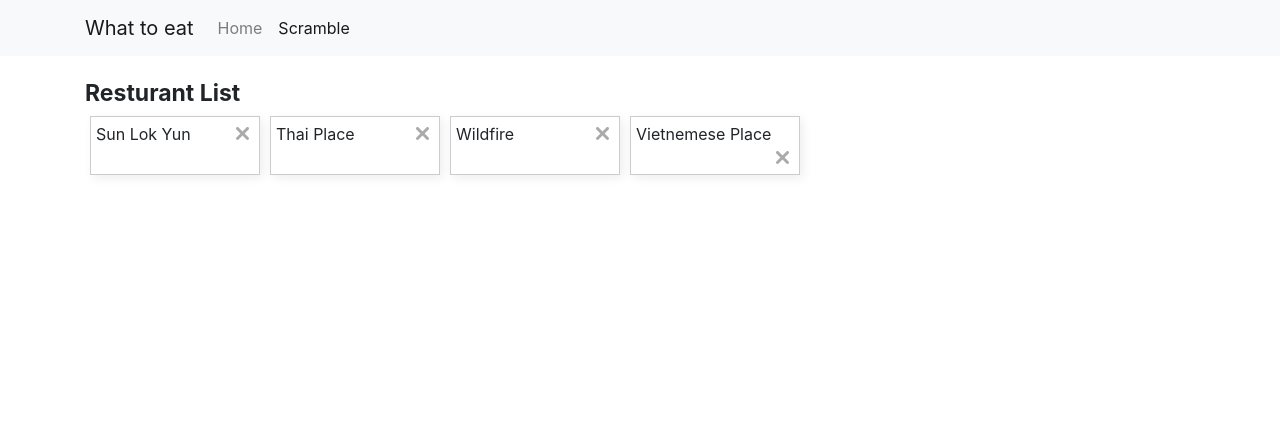
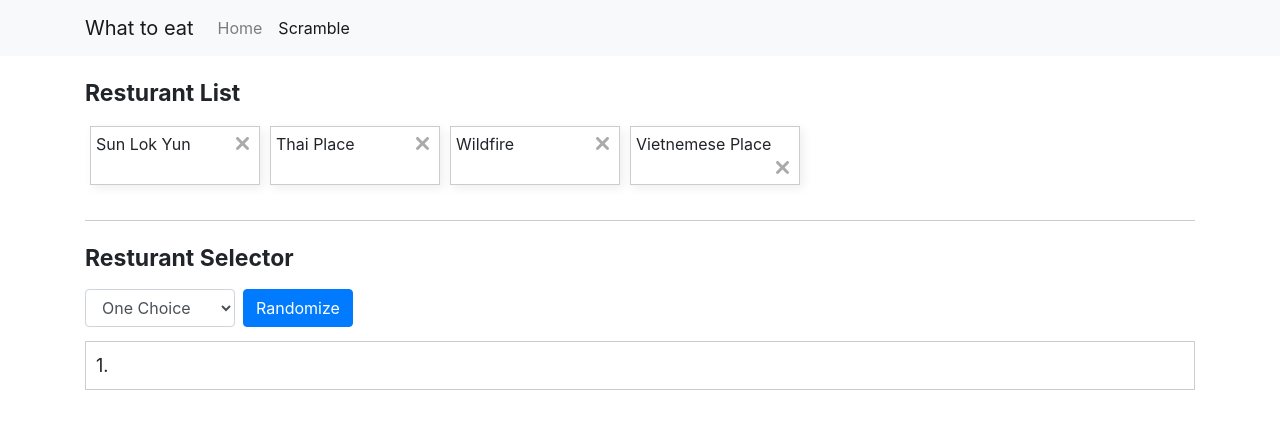
Before and after one commit to savethebear/What-to-eat, a website: page public/scramble/index.html in a window 1280 px wide. Drawn offline with nearby package versions, Linux system fonts and the light colour scheme.

Commit message:
added randomize functionality

```diff
--- a/public/css/style.css
+++ b/public/css/style.css
@@ -1,3 +1,4 @@
+/* common */
 .h_flex {
     display: -ms-flexbox;
     display: flex;
@@ -8,21 +9,23 @@
     -ms-flex-direction: column;
     flex-direction: column;
 }
-
-/* resturant list */
-.resturant_list_container {
+.section_container {
     padding: 10px 0;
     margin: 10px 0 0 0;
 }
-.resturant_list_container .resturant_list_title {
+.section_title {
     font-size: 23px;
     font-weight: bold;
 }
-.resturant_list_container .resturant_list {
+/* end of common */
+
+/* resturant list */
+.section_container .resturant_list {
     display: flex;
     flex-wrap: wrap;
+    margin: 10px 0;
 }
-.resturant_list_container .resturant_item {
+.section_container .resturant_item {
     margin: 5px;
     padding: 5px;
     border: 1px solid #ccc;
@@ -30,16 +33,16 @@
     width: 170px;
     cursor: default;
 }
-.resturant_list_container .delete_item {
+.section_container .delete_item {
     height: 23px;
     width: 23px;
     float: right;
     cursor: pointer;
 }
-.resturant_list_container .delete_item:hover .icon {
+.section_container .delete_item:hover .icon {
     background-image: url(/images/delete_black.svg);
 }
-.resturant_list_container .delete_item .icon {
+.section_container .delete_item .icon {
     height: 23px;
     width: 23px;
     background-size: 13px 13px;
@@ -48,4 +51,24 @@
     background-position: center;
     padding: 5px;
 }
+.section_seperator {
+    margin: 10px 0 20px 0;
+    border-top: 1px solid #ccc;
+}
 /* end of resturant list */
+
+/* selector section */
+.resturant_selector_container .selector {
+    margin: 10px 0;
+}
+.resturant_selector_container .selected_choices {
+    padding: 5px 10px;
+    border: 1px solid #ccc;
+}
+.resturant_selector_container .selected_choices .result_row {
+    padding: 5px 0;
+}
+.resturant_selector_container .selected_choices .result_id {
+    font-size: 18px;
+}
+/* end of selector */
--- a/public/scramble/index.html
+++ b/public/scramble/index.html
@@ -29,9 +29,23 @@
         </div>
 
         <div class="container">
-            <div class="resturant_list_container">
-                <div class="resturant_list_title">Resturant List</div>
+            <div class="section_container resturant_list_container">
+                <div class="section_title">Resturant List</div>
                 <div class="resturant_list"></div>
+            </div>
+            <div class="section_seperator"></div>
+            <div class="resturant_selector">
+                <div class="section_title">Resturant Selector</div>
+                <div class="resturant_selector_container">
+                    <div class="form-inline selector">
+                        <select class="form-control amount_select my-1 mr-sm-2" style="width: 150px;">
+                            <option value="1">One Choice</option>
+                            <option value="2">Two Choices</option>
+                        </select>
+                        <button class="btn btn-primary my-1 mr-sm-2 randomize_button">Randomize</button>
+                    </div>
+                    <div class="selected_choices"></div>
+                </div>
             </div>
         </div>
     </div>
--- a/public/scramble/scramble.js
+++ b/public/scramble/scramble.js
@@ -4,20 +4,51 @@
         // nav_bar_container.load("/nav.html", switchCurrentTab);
         nav_bar_container.append(getNavHtml());
     }
+
+    // containers
+    const resturant_list_container = $(".resturant_list_container .resturant_list");
+    const randomize_container = $(".resturant_selector_container");
+
+    // init functions
     switchCurrentTab();
     fillResturantList();
+    randomizeSelectSetup();
 
     function switchCurrentTab() {
         nav_bar_container.find(".nav-item.active").removeClass("active");
         nav_bar_container.find(".nav-item .nav-link[page='scramble']").addClass("active");
     }
-
     function fillResturantList() {
         let resturants = ["Sun Lok Yun", "Thai Place", "Wildfire", "Vietnemese Place"];
-        const container = $(".resturant_list_container .resturant_list");
         resturants.forEach(function(item) {
-            const resturant_item = '<div class="resturant_item">' + item +'<div class="delete_item"><div class="icon"></div></div></div>';
-            container.append(resturant_item);
+            const resturant_item = '<div class="resturant_item" name="'+item+'">' + item +'<div class="delete_item"><div class="icon"></div></div></div>';
+            resturant_list_container.append(resturant_item);
+        });
+    }
+    function randomizeSelectSetup() {
+        randomize_container.find(".amount_select").unbind('change').change(function() {
+            const selected_value = parseInt($(this).val());
+            const result_list = randomize_container.find(".selected_choices");
+            result_list.empty();
+            for (let i = 0; i < selected_value; i++) {
+                const result_val = i + 1;
+                const result_row = `<div class="result_row" id="${result_val}"><span class="result_id">${result_val}.  </span><span class="result_value"></span></div>`;
+                result_list.append(result_row);
+            }
+        }).change();
+
+        randomize_container.find(".randomize_button").unbind("click").click(function(e) {
+            e.stopPropagation();
+            const resturant_array = [];
+            resturant_list_container.find(".resturant_item").each(function() {
+                resturant_array.push($(this).attr("name"));
+            });
+            const number_of_choices = parseInt($(this).parents(".selector").find("select.amount_select").val());
+            for (let i = 0; i < number_of_choices; i++) {
+                let value = Math.floor(Math.random() * resturant_array.length);
+                randomize_container.find(".result_row[id='"+(i+1)+"'] .result_value").text(resturant_array[value]);
+                resturant_array.splice(value, 1);
+            }
         });
     }
 })();
```
